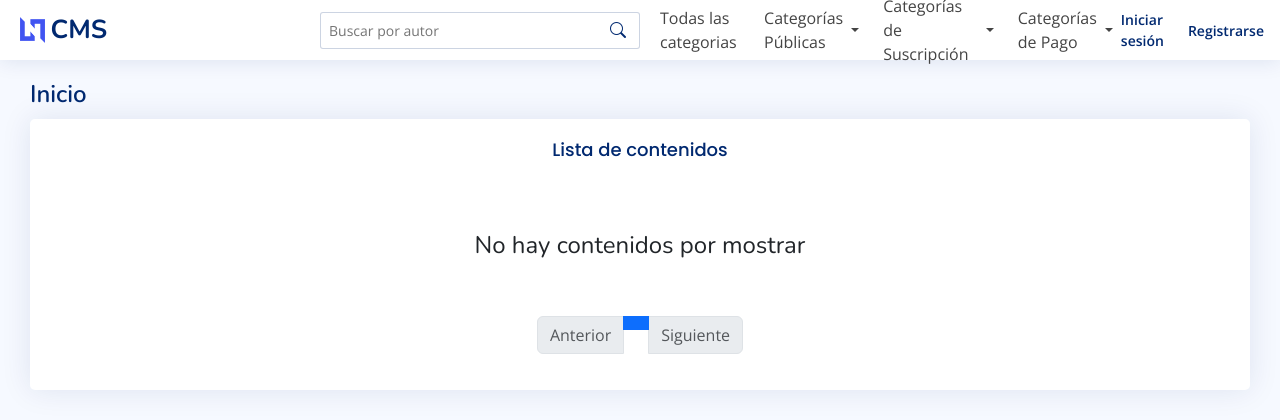
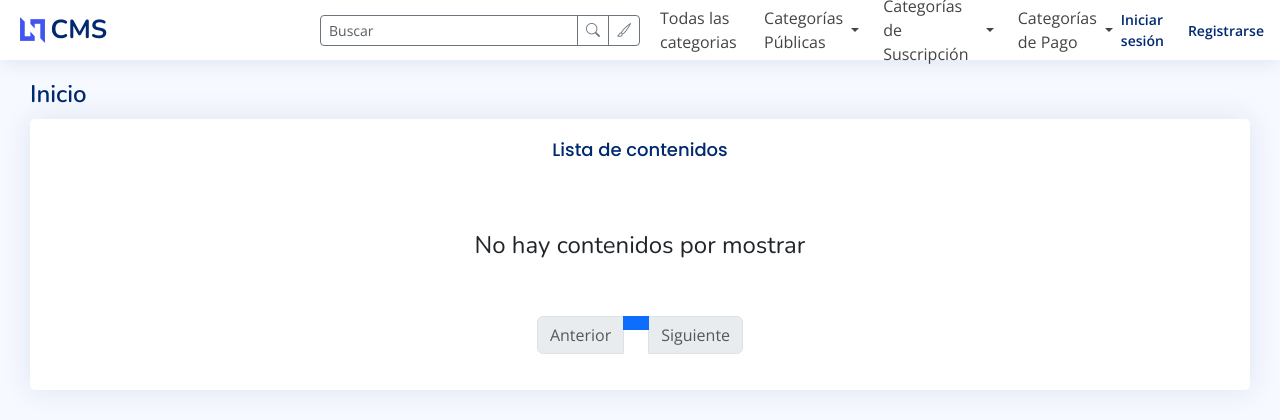
Before and after one commit to estebanfern/django_cms, a Django app: template templates/inicio.html in a window 1280 px wide. Shown: the top 420 px of the page. Run offline with Django 5.2, Linux system fonts and the light colour scheme; the template is opened without the code that fills it, so the values that code supplies are empty; some libraries are stand-ins or nearby versions.

Commit message:
add query search

```diff
--- a/templates/base.html
+++ b/templates/base.html
@@ -51,16 +51,17 @@
     </div><!-- End Logo -->
 
     <div class="search-bar">
-      <form class="search-form d-flex align-items-center" method="GET" action="/">
-        <input type="text" name="query" placeholder="Buscar por autor" title="Enter search keyword">
-        <!-- <button type="submit" title="Limpiar">
-          <i class="bi bi-x-circle"></i>
-        </button> -->
-        <button type="submit" title="Buscar">
+      <div class="input-group">
+        <input type="text" id="query" class="form-control form-control-sm border-secondary" placeholder="Buscar" title="Buscar por título">
+        <button class="btn btn-sm btn-outline-secondary" type="button" title="Buscar" onclick="redirectWithParams(this, '/', 'query', document.getElementById('query').value); return false;">
           <i class="bi bi-search"></i>
         </button>
-      </form>
-    </div><!-- End Search Bar -->
+        <button class="btn btn-sm btn-outline-secondary" type="button" onclick="deleteParam('/', 'query'); document.getElementById('query').value = ''; return false;" title="Limpiar">
+          <i class="bi bi-brush"></i>
+        </button>
+      </div>
+    </div>
+
 
     <nav class="header-nav ms-auto">
       <ul class="d-flex align-items-center gap-4">
--- a/templates/inicio.html
+++ b/templates/inicio.html
@@ -39,12 +39,12 @@
     <div class="col-12">
 
       <div class="card">
-        {% if category != None or autor != None %}
+        {% if category != None or query != None %}
             <div class="card-header">
               <div class="row">
                 <div class="col-6">
-                {% if autor != None %}
-                  Autor: {{ autor.name }}
+                {% if query != None %}
+                  Busqueda: {{ query }}
                 {% endif %}
                 </div>
                 <div class="col-6 text-end">
```
Also changed, not shown: app/views.py (+4 -5 lines).
